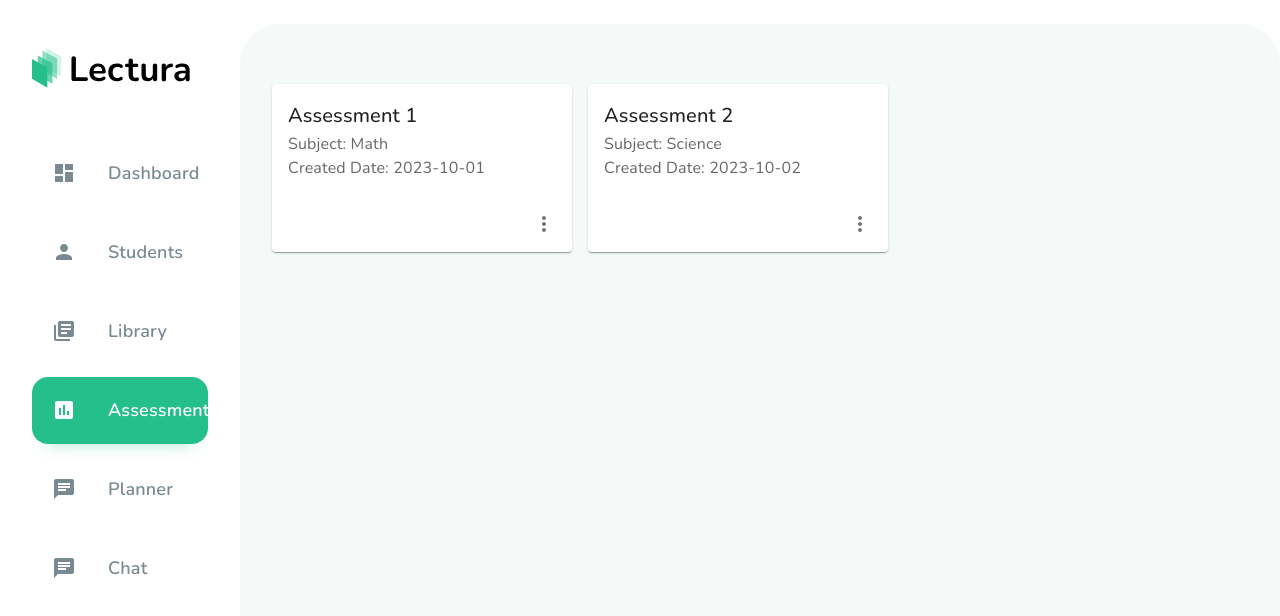
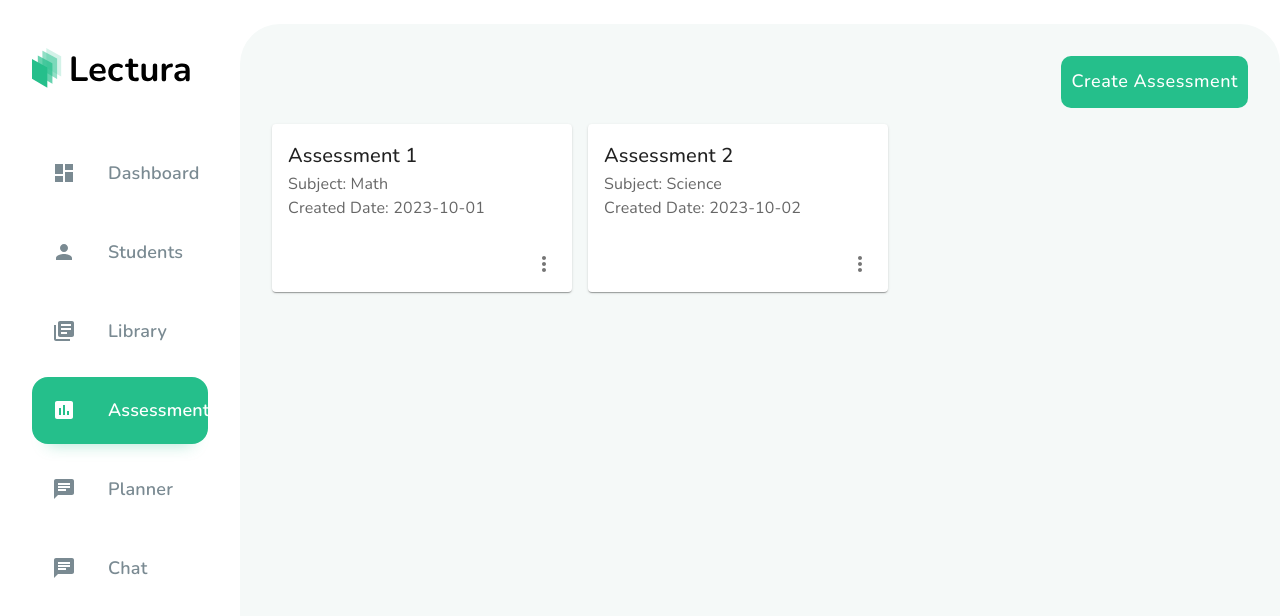
Before and after one commit to Aswin-Pradeep-P/neural-dashboard, a React (Create React App) app: page /assessments in a window 1280 px wide. Shown: the top 616 px of the page. Built offline with nearby package versions, Linux system fonts and the light colour scheme.

Commit message:
fix compile error

```diff
--- a/src/pages/assessments/assessments.tsx
+++ b/src/pages/assessments/assessments.tsx
@@ -1,9 +1,10 @@
 import React from 'react';
-import { Card, CardContent, CardActions, IconButton, Menu, MenuItem, Button, Box, Typography, Grid, Grid2 } from '@mui/material';
+import { Card, CardContent, CardActions, IconButton, Menu, MenuItem, Box, Typography, Grid, Grid2 } from '@mui/material';
 import MoreVertIcon from '@mui/icons-material/MoreVert';
 import { useNavigate } from 'react-router-dom';
 
 import styles from './createAssessment.module.scss'
+import Button from '../../components/button/button';
 
 const assessments = [
   { id: 1, name: 'Assessment 1', subject: 'Math', createdDate: '2023-10-01' },
@@ -41,7 +42,7 @@ const Assessments: React.FC = () => {
   return (
     <Box padding={4} className={styles.assessmentWrapper}>
       <Box display="flex" justifyContent="flex-end" mb={2}>
-        <Button label="Create Assessment" onClick={handleCreateAssessment} />
+        <Button label="Create Assessment" onClick={handleCreateAssessment}></Button>
       </Box>
       <Grid2 container spacing={2}>
         {assessments.map((assessment) => (
```
